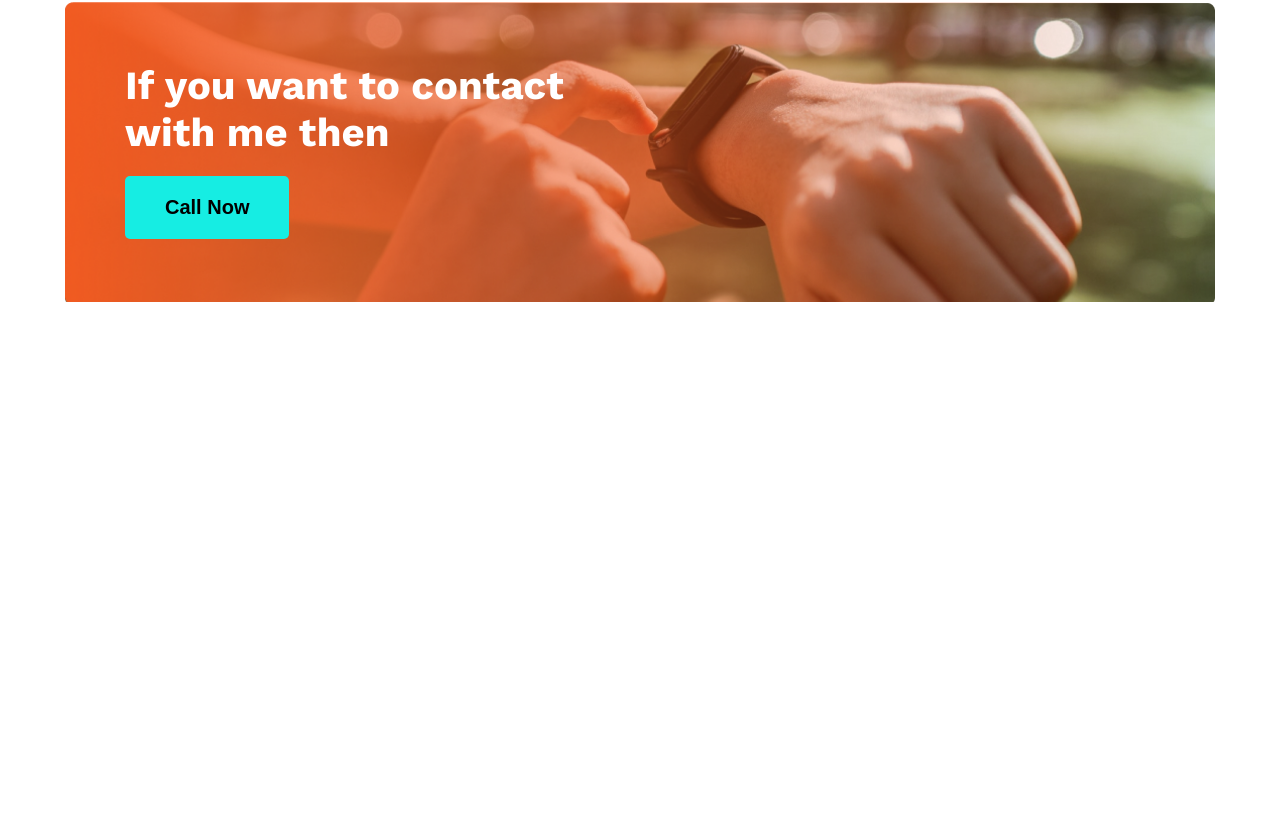
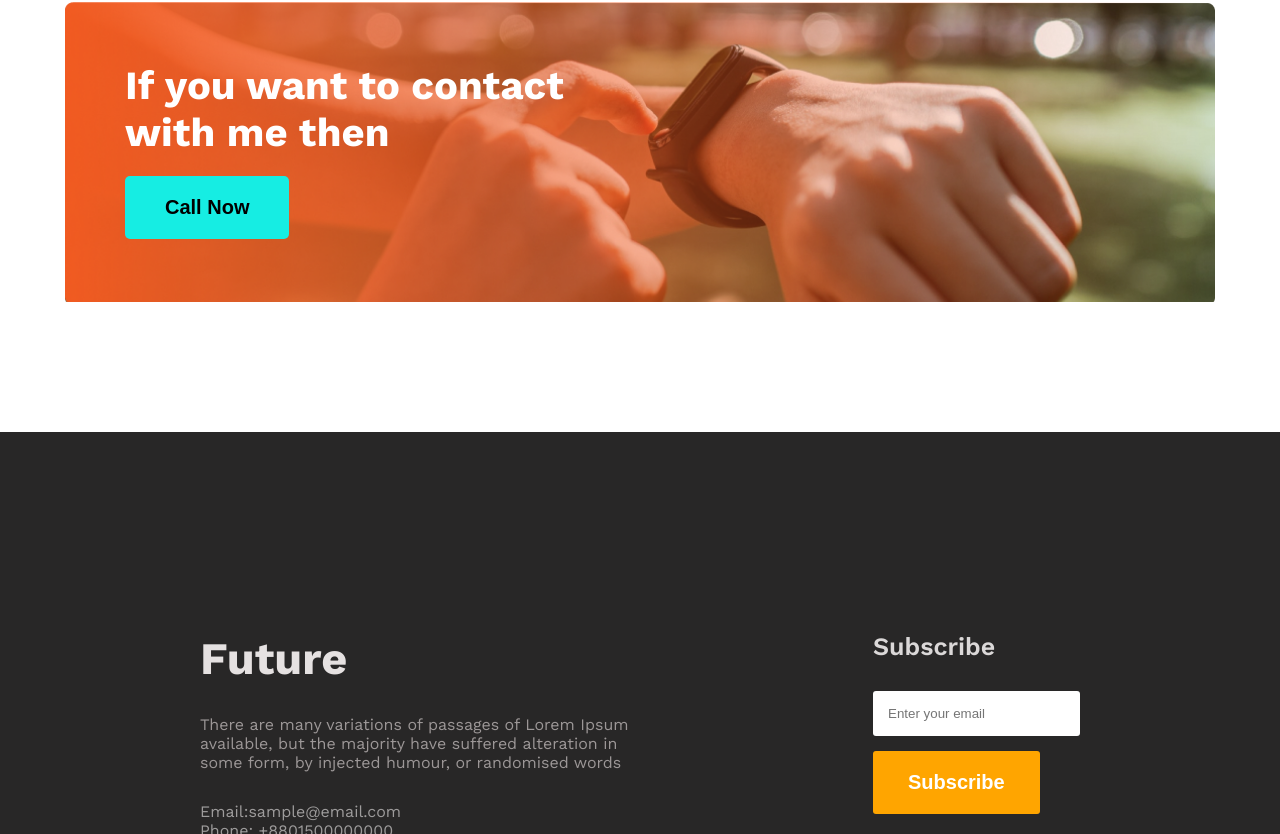
Before and after one commit to Nurllah91/assignment-1, a plain HTML site: page index.html in a window 1280 px wide. Shown: the part 2216-3050 px from the top of the page. Before the commit the page ends 2518 px from the top, so only its background shows below. Drawn offline with nearby package versions, Linux system fonts and the light colour scheme.

Commit message:
footer added

```diff
--- a/index.html
+++ b/index.html
@@ -9,7 +9,7 @@
     <script src="https://kit.fontawesome.com/781754d0f2.js" crossorigin="anonymous"></script>
 </head>
 <body>
-    <header class="header-section">
+    <header id="header-section">
         <img src="images/banner/banner2.png" alt="images" class="background-img">
         <div class="header-content">
             <h1 class="heading">All Thinks Are Possible If You believe </h1>
@@ -25,7 +25,7 @@
 
     <main>
 
-        <section class="previous-year">
+        <section id="previous-year">
 
             <div class="container">
 
@@ -59,7 +59,7 @@
         <!-- plan section -->
 
 
-        <section class="plan-section">
+        <section id="plan-section">
             <div class="sec-container">
                 <h1 class="sec-heading">My plan</h1>
 
@@ -103,7 +103,7 @@
 
         <!-- contact section -->
 
-        <section class="contact-section">
+        <section id="contact-section">
 
             <div class="contact-sec-container">
             <div class="contact-content">
@@ -119,5 +119,40 @@
 
     </main>
 
+    <!-- footer section -->
+
+
+
+    <footer>
+
+        <section id="footer-container">
+            <div class="future-sec">
+                <h3 class="section-heading">Future</h3>
+                <p class="future-description">There are many variations of passages of Lorem Ipsum available, but the majority have suffered alteration in some form, by injected humour, or randomised words</p>
+
+                <div class="footer-contact">
+                    <span>Email:sample@email.com</span>
+                    <span>Phone: +8801500000000 </span>
+                        <img src="images/icons/fb.png" alt="icons">
+                        <img src="images/icons/twitter.png" alt="icon">
+                        <img src="images/icons/youtube.png" alt="icon">
+
+                </div>
+            </div>
+
+
+            <div class="subscribe-section">
+                <h4 class=" subs-heading">Subscribe</h4>
+                <input type="email" name="email" id="input" placeholder="Enter your email">
+                <button class="subs-btn">Subscribe</button>
+
+            </div>
+
+
+
+        </section>
+
+    </footer>
+
 </body>
 </html>
--- a/styles/style.css
+++ b/styles/style.css
@@ -22,7 +22,7 @@ section{
 /* header styles */
 
 
-.header-section{
+#header-section{
   height: 800px;
 }
 .background-img {
@@ -49,7 +49,7 @@ section{
     padding-left: 230px;
     text-align: left;
 }
-button.contact-btn {
+.contact-btn {
     margin-left: 250px;
     width: 160px;
     height: 65px;
@@ -63,7 +63,7 @@ button.contact-btn {
 }
 
 
-/* previous section styles */
+/* previous year section styles */
 
 
 .container{
@@ -158,7 +158,7 @@ button.contact-btn {
     color: white;
     font-weight: 700;
 }
-h3.contact-heading {
+.contact-heading {
     font-size: 40px;
     color: white;
     font-weight: 700;
@@ -173,3 +173,66 @@ h3.contact-heading {
     margin-top: 20px;
     background: #16ede3;
 }
+
+
+/* footer styles */
+
+
+#footer-container{
+    display: flex;
+    padding: 200px;
+    justify-content: space-between;
+    background-color: rgb(40, 39, 39);
+}
+
+.section-heading {
+    font-size: 45px;
+    color: #e5e1e1;
+    font-weight: 700;
+}
+
+.future-sec {
+    max-width: 450px;
+    text-align: left;
+}
+
+.future-description {
+    margin-top: 30px;
+    margin-bottom: 30px;
+    color: rgb(156, 151, 151);
+}
+
+.footer-contact {
+    max-width: 200px;
+    color: rgb(158, 156, 156);
+}
+
+.subscribe-section {
+    max-width: 330px;
+}
+
+.subs-heading {
+    font-size: 25px;
+    font-weight: 600;
+    color: #dbd8d8;
+    margin-bottom: 30px;
+}
+
+#input {
+    max-width: 100%;
+    display: block;
+    margin-bottom: 15px;
+    padding: 15px;
+    border: none;
+    border-radius: 3px;
+}
+
+.subs-btn {
+    padding: 20px 35px;
+    background: orange;
+    color: white;
+    font-size: 20px;
+    font-weight: 600;
+    border: none;
+    border-radius: 3px;
+}
```
